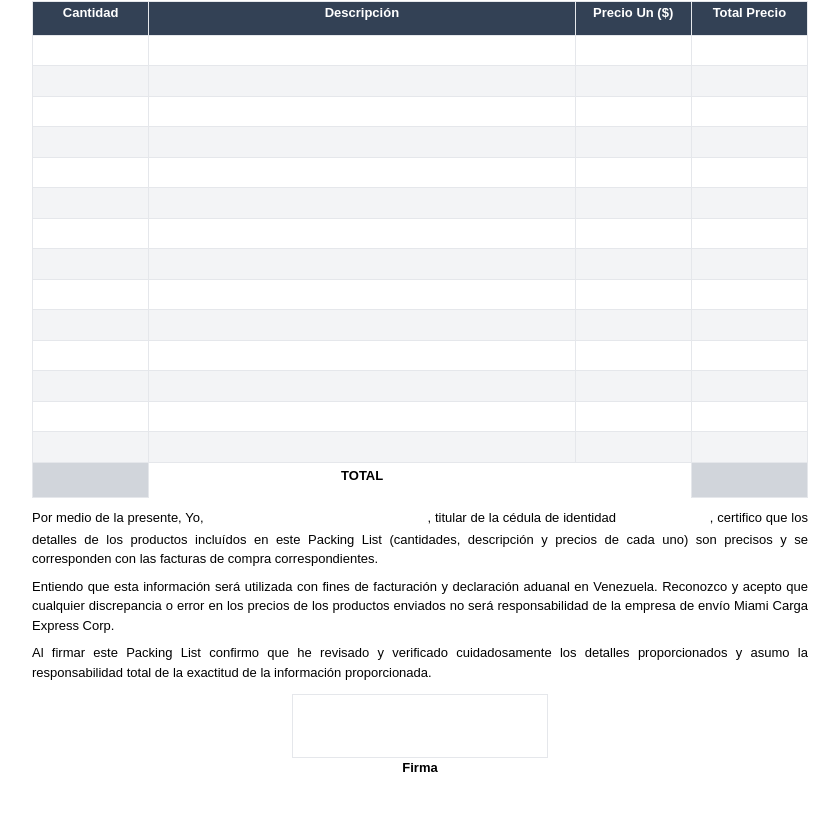
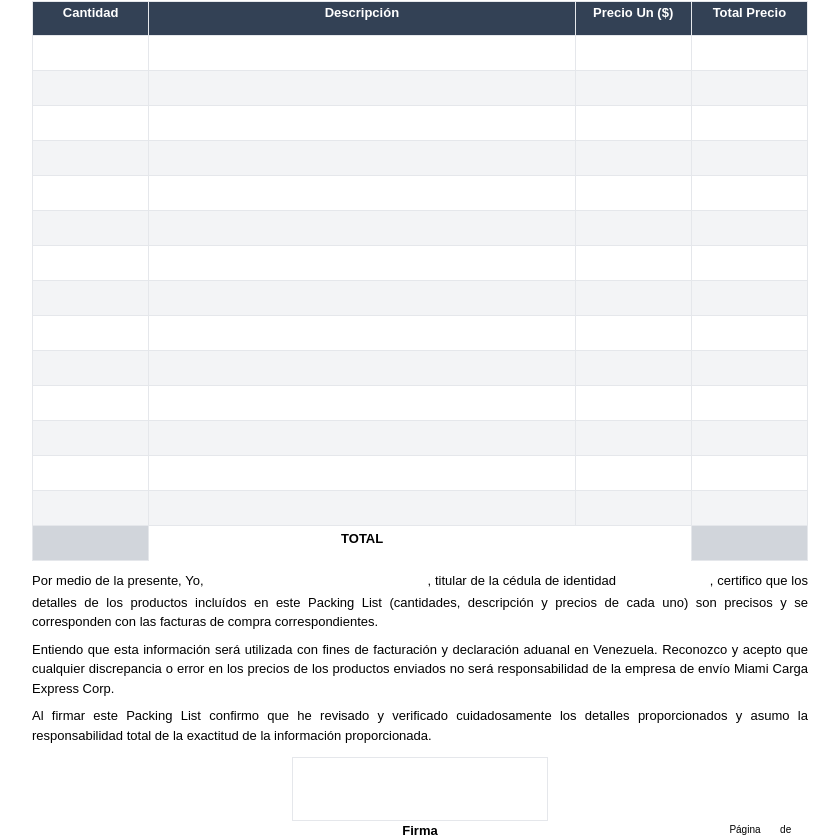
Before and after one commit to drfcozapata/packing-list-generator, a Vue app: page / in a window 1280 px wide. Shown: the part 131-971 px from the top of the page, without its empty margins (220-1059 px from the left). Built offline with nearby package versions, Linux system fonts and the light colour scheme; the HTML template or start-up script is replaced by a standard one.

Commit message:
Adjustment in description lines

```diff
--- a/src/components/FooterView.vue
+++ b/src/components/FooterView.vue
@@ -6,9 +6,9 @@
 	<footer class="text-justify mt-2 mb-3">
 		<p class="mb-2 align-center">
 			Por medio de la presente, Yo,
-			<input type="text" class="text-center px-2 leading-6 nameField" />, titular de la
+			<input type="text" class="text-center px-1 leading-6 nameField" />, titular de la
 			cédula de identidad
-			<input type="text" class="text-center px-2 leading-6 cedulaField" />, certifico que
+			<input type="text" class="text-center px-1 leading-6 cedulaField" />, certifico que
 			los detalles de los productos incluídos en este Packing List (cantidades,
 			descripción y precios de cada uno) son precisos y se corresponden con las facturas
 			de compra correspondientes.
@@ -25,11 +25,13 @@
 			información proporcionada.
 		</p>
 
-		<div class="flex flex-col m-auto">
+		<div class="flex flex-col m-auto relative">
 			<input type="text" class="w-64 h-16 border py-4 px-6 m-auto text-center" />
 			<div class="text-center">
 				<p class="font-semibold">Firma</p>
 			</div>
+
+			<p class="pages">Página <input type="text" class="text-center pagesField" /> de <input type="text" class="text-center pagesField" /></p>
 		</div>
 	</footer>
 </template>
@@ -40,6 +42,16 @@
 	}
 	.cedulaField {
 		width: 90px;
+	}
+	.pages {
+		position: absolute;
+		right: 0;
+		bottom: 0;
+		font-size: 10px;
+	}
+	.pagesField {
+		width: 14px;
+		line-height: 22px;
 	}
 	@media (max-width: 580px) {
 		footer {
@@ -55,5 +67,12 @@
 		.lastParag {
 			margin-bottom: 20px;
 		}
+		.pages {
+			bottom: 2px;
+		}
+		.pagesField {
+			padding-top: 4px;
+			line-height: 18px;
+		}
 	}
 </style>
--- a/src/components/TableView.vue
+++ b/src/components/TableView.vue
@@ -912,7 +912,7 @@
 						/>
 					</td>
 					<td class="w-[55%] border-b-[1px] border-l-[1px]">
-						<input type="text" class="w-full px-3 pb-2" />
+						<input type="text" class="w-full px-3 pb-2 leading-6" />
 					</td>
 					<td class="w-[15%] border-b-[1px] border-l-[1px]">
 						<input
@@ -941,7 +941,7 @@
 						/>
 					</td>
 					<td class="w-[55%] border-b-[1px] border-l-[1px] bg-gray-100">
-						<input type="text" class="w-full px-3 pb-2 bg-gray-100" />
+						<input type="text" class="w-full px-3 pb-2 bg-gray-100 leading-6" />
 					</td>
 					<td class="w-[15%] border-b-[1px] border-l-[1px] bg-gray-100">
 						<input
@@ -970,7 +970,7 @@
 						/>
 					</td>
 					<td class="w-[55%] border-b-[1px] border-l-[1px]">
-						<input type="text" class="w-full px-3 pb-2" />
+						<input type="text" class="w-full px-3 pb-2 leading-6" />
 					</td>
 					<td class="w-[15%] border-b-[1px] border-l-[1px]">
 						<input
@@ -999,7 +999,7 @@
 						/>
 					</td>
 					<td class="w-[55%] border-b-[1px] border-l-[1px] bg-gray-100">
-						<input type="text" class="w-full px-3 pb-2 bg-gray-100" />
+						<input type="text" class="w-full px-3 pb-2 bg-gray-100 leading-6" />
 					</td>
 					<td class="w-[15%] border-b-[1px] border-l-[1px] bg-gray-100">
 						<input
@@ -1028,7 +1028,7 @@
 						/>
 					</td>
 					<td class="w-[55%] border-b-[1px] border-l-[1px]">
-						<input type="text" class="w-full px-3 pb-2" />
+						<input type="text" class="w-full px-3 pb-2 leading-6" />
 					</td>
 					<td class="w-[15%] border-b-[1px] border-l-[1px]">
 						<input
@@ -1057,7 +1057,7 @@
 						/>
 					</td>
 					<td class="w-[55%] border-b-[1px] border-l-[1px] bg-gray-100">
-						<input type="text" class="w-full px-3 pb-2 bg-gray-100" />
+						<input type="text" class="w-full px-3 pb-2 bg-gray-100 leading-6" />
 					</td>
 					<td class="w-[15%] border-b-[1px] border-l-[1px] bg-gray-100">
 						<input
@@ -1086,7 +1086,7 @@
 						/>
 					</td>
 					<td class="w-[55%] border-b-[1px] border-l-[1px]">
-						<input type="text" class="w-full px-3 pb-2" />
+						<input type="text" class="w-full px-3 pb-2 leading-6" />
 					</td>
 					<td class="w-[15%] border-b-[1px] border-l-[1px]">
 						<input
@@ -1115,7 +1115,7 @@
 						/>
 					</td>
 					<td class="w-[55%] border-b-[1px] border-l-[1px] bg-gray-100">
-						<input type="text" class="w-full px-3 pb-2 bg-gray-100" />
+						<input type="text" class="w-full px-3 pb-2 bg-gray-100 leading-6" />
 					</td>
 					<td class="w-[15%] border-b-[1px] border-l-[1px] bg-gray-100">
 						<input
@@ -1144,7 +1144,7 @@
 						/>
 					</td>
 					<td class="w-[55%] border-b-[1px] border-l-[1px]">
-						<input type="text" class="w-full px-3 pb-2" />
+						<input type="text" class="w-full px-3 pb-2 leading-6" />
 					</td>
 					<td class="w-[15%] border-b-[1px] border-l-[1px]">
 						<input
@@ -1173,7 +1173,7 @@
 						/>
 					</td>
 					<td class="w-[55%] border-b-[1px] border-l-[1px] bg-gray-100">
-						<input type="text" class="w-full px-3 pb-2 bg-gray-100" />
+						<input type="text" class="w-full px-3 pb-2 bg-gray-100 leading-6" />
 					</td>
 					<td class="w-[15%] border-b-[1px] border-l-[1px] bg-gray-100">
 						<input
@@ -1202,7 +1202,7 @@
 						/>
 					</td>
 					<td class="w-[55%] border-b-[1px] border-l-[1px]">
-						<input type="text" class="w-full px-3 pb-2" />
+						<input type="text" class="w-full px-3 pb-2 leading-6" />
 					</td>
 					<td class="w-[15%] border-b-[1px] border-l-[1px]">
 						<input
@@ -1231,7 +1231,7 @@
 						/>
 					</td>
 					<td class="w-[55%] border-b-[1px] border-l-[1px] bg-gray-100">
-						<input type="text" class="w-full px-3 pb-2 bg-gray-100" />
+						<input type="text" class="w-full px-3 pb-2 bg-gray-100 leading-6" />
 					</td>
 					<td class="w-[15%] border-b-[1px] border-l-[1px] bg-gray-100">
 						<input
@@ -1260,7 +1260,7 @@
 						/>
 					</td>
 					<td class="w-[55%] border-b-[1px] border-l-[1px]">
-						<input type="text" class="w-full px-3 pb-2" />
+						<input type="text" class="w-full px-3 pb-2 leading-6" />
 					</td>
 					<td class="w-[15%] border-b-[1px] border-l-[1px]">
 						<input
@@ -1289,7 +1289,7 @@
 						/>
 					</td>
 					<td class="w-[55%] border-b-[1px] border-l-[1px] bg-gray-100">
-						<input type="text" class="w-full px-3 pb-2 bg-gray-100" />
+						<input type="text" class="w-full px-3 pb-2 bg-gray-100 leading-6" />
 					</td>
 					<td class="w-[15%] border-b-[1px] border-l-[1px] bg-gray-100">
 						<input
```
